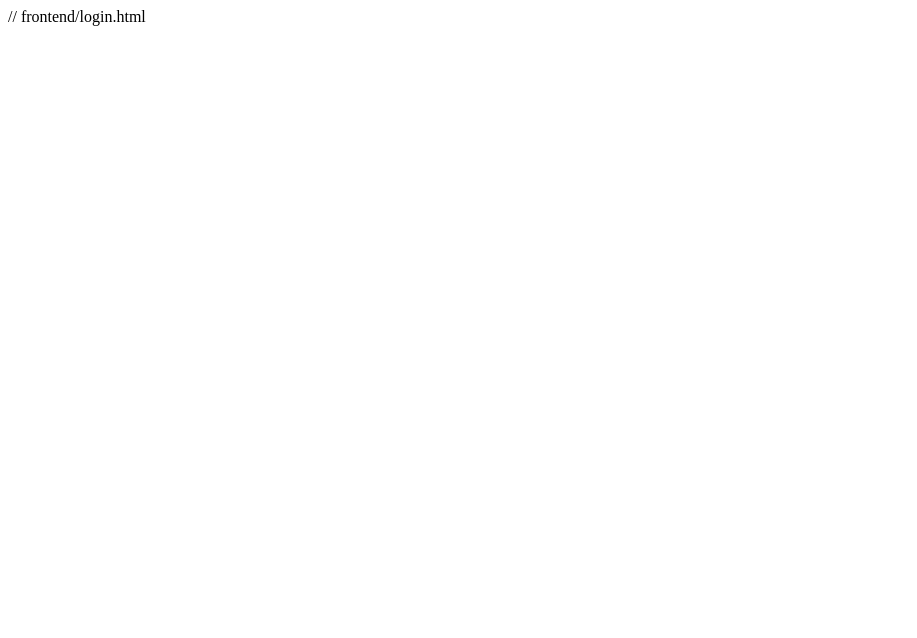
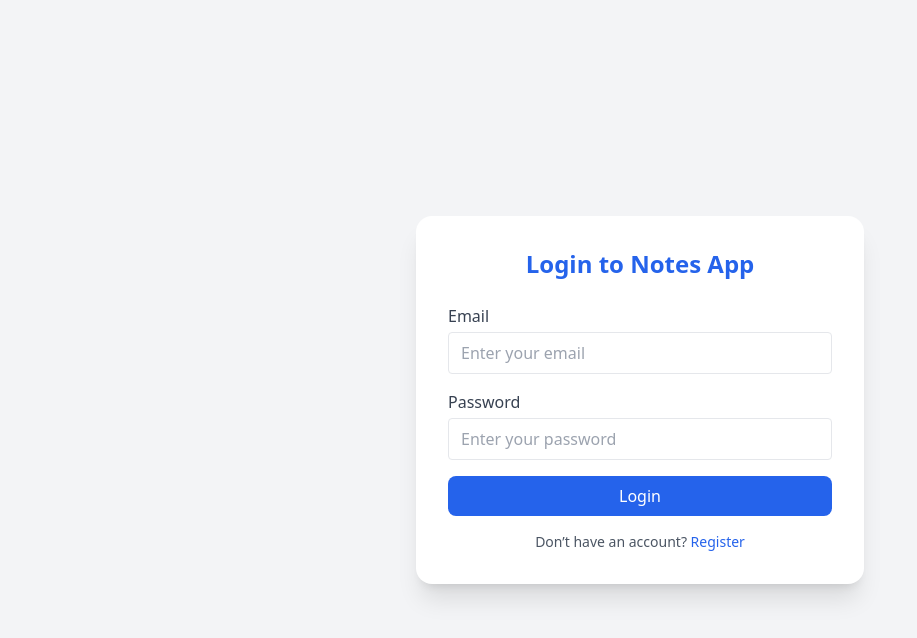
Before and after one commit to Vijay-3850/Online-notes, a website: page login.html in a window 1280 px wide. Shown: the whole page, without its empty margins (0-917 px from the left). Drawn offline with nearby package versions, Linux system fonts and the light colour scheme.

Commit message:
login.html

```diff
--- a/login.html
+++ b/login.html
@@ -1 +1,45 @@
-// frontend/login.html
+<!-- login.html -->
+<!DOCTYPE html>
+<html lang="en">
+<head>
+  <meta charset="UTF-8">
+  <title>Login - Notes App</title>
+  <script src="https://cdn.tailwindcss.com"></script>
+</head>
+<body class="bg-gray-100 flex items-center justify-center h-screen">
+
+  <div class="bg-white shadow-xl rounded-2xl p-8 max-w-md w-full">
+    <!-- Title -->
+    <h1 class="text-2xl font-bold text-blue-600 text-center mb-6">Login to Notes App</h1>
+
+    <!-- Login Form -->
+    <form id="loginForm" class="space-y-4">
+      <div>
+        <label for="email" class="block text-left text-gray-700 font-medium">Email</label>
+        <input type="email" id="email" name="email" placeholder="Enter your email" required
+          class="w-full border rounded px-3 py-2 mt-1 focus:ring-2 focus:ring-blue-500">
+      </div>
+
+      <div>
+        <label for="password" class="block text-left text-gray-700 font-medium">Password</label>
+        <input type="password" id="password" name="password" placeholder="Enter your password" required
+          class="w-full border rounded px-3 py-2 mt-1 focus:ring-2 focus:ring-blue-500">
+      </div>
+
+      <button type="submit"
+        class="w-full bg-blue-600 text-white py-2 rounded-lg hover:bg-blue-700 transition">
+        Login
+      </button>
+    </form>
+
+    <!-- Register Link -->
+    <p class="text-sm text-gray-600 mt-4 text-center">
+      Don’t have an account?
+      <a href="register.html" class="text-blue-600 hover:underline">Register</a>
+    </p>
+  </div>
+
+  <!-- Link to JS file -->
+  <script src="js/auth.js"></script>
+</body>
+</html>
```
